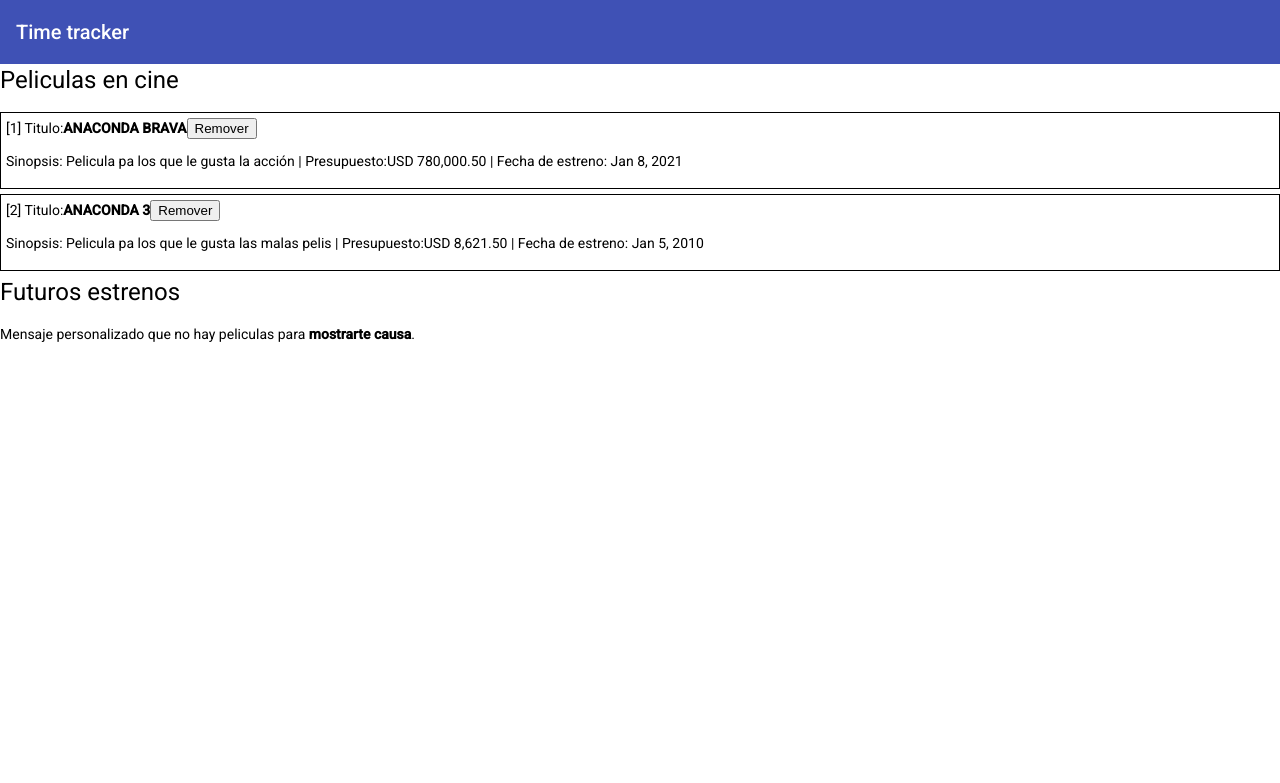
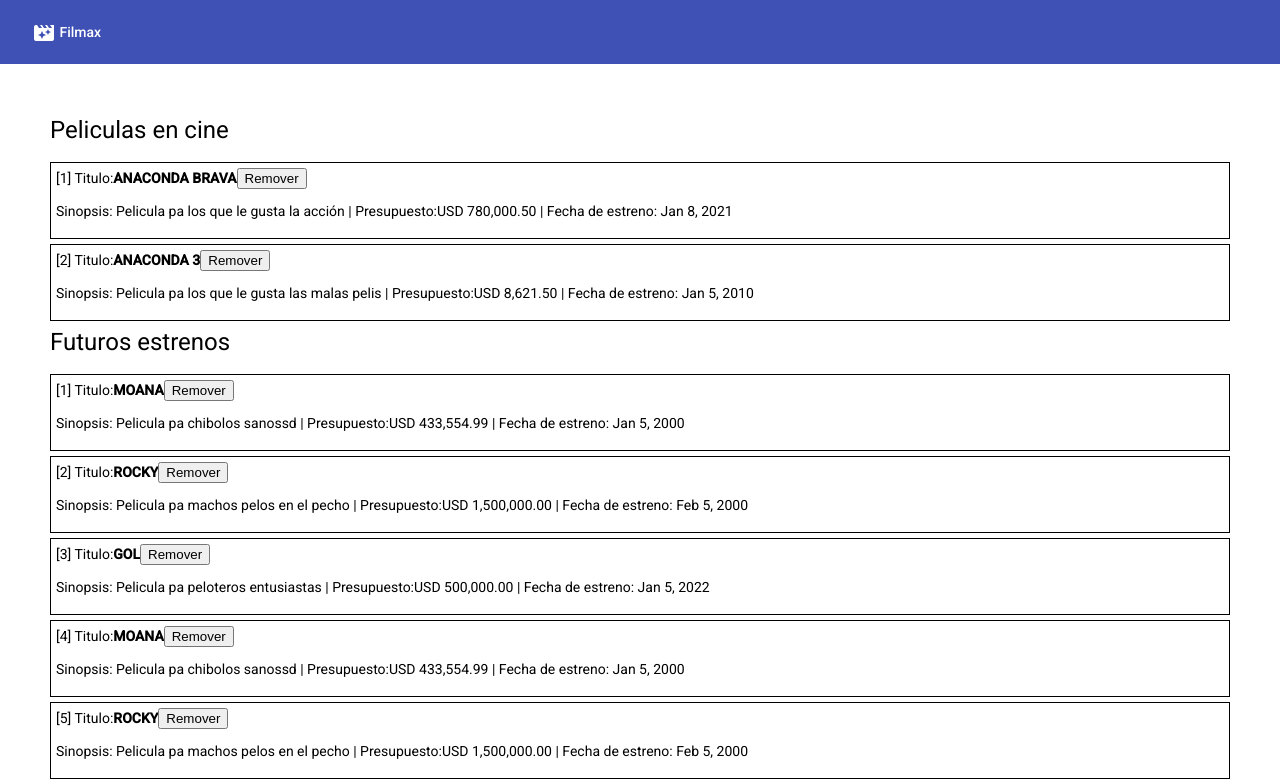
Before and after one commit to GeaSmart/Filmax-frontend, an Angular app: page / in a window 1280 px wide. Shown: the top 783 px of the page. Built offline with nearby package versions, Linux system fonts and the light colour scheme.

Commit message:
secure point

```diff
--- a/src/app/app.component.css
+++ b/src/app/app.component.css
@@ -5,3 +5,6 @@ p{
 .hidden{
     display: none;
 }
+.contenedor{
+    margin:50px;
+}
--- a/src/app/app.component.html
+++ b/src/app/app.component.html
@@ -4,10 +4,15 @@
 
 <app-menu></app-menu>
 
-<h1>Peliculas en cine</h1>
-<app-listado-peliculas [peliculas]="listadoPeliculasCine"></app-listado-peliculas>
+<div class="contenedor">
+  <h1>Peliculas en cine</h1>
+  <app-listado-peliculas
+    [peliculas]="listadoPeliculasCine"
+  ></app-listado-peliculas>
 
-<h1>Futuros estrenos</h1>
-<app-listado-peliculas [peliculas]="listadoPeliculasEstreno"></app-listado-peliculas>
-
+  <h1>Futuros estrenos</h1>
+  <app-listado-peliculas
+    [peliculas]="listadoPeliculasEstreno"
+  ></app-listado-peliculas>
+</div>
 <!-- <p (click)="manejarClick()">Test funcion {{manejarClick()}}</p> -->
--- a/src/app/app.component.ts
+++ b/src/app/app.component.ts
@@ -27,24 +27,60 @@ export class AppComponent implements OnInit {
       ];
 
       this.listadoPeliculasEstreno = [
-        // {
-        //   titulo: 'Moana',
-        //   sinopsis: 'Pelicula pa chibolos sanossd',
-        //   presupuesto: 433554.99,
-        //   fechaEstreno: new Date('01/05/2000'),
-        // },
-        // {
-        //   titulo: 'Rocky',
-        //   sinopsis: 'Pelicula pa machos pelos en el pecho',
-        //   presupuesto: 1500000,
-        //   fechaEstreno: new Date('02/05/2000'),
-        // },
-        // {
-        //   titulo: 'Gol',
-        //   sinopsis: 'Pelicula pa peloteros entusiastas',
-        //   presupuesto: 500000,
-        //   fechaEstreno: new Date('01/05/2022'),
-        // },
+        {
+          titulo: 'Moana',
+          sinopsis: 'Pelicula pa chibolos sanossd',
+          presupuesto: 433554.99,
+          fechaEstreno: new Date('01/05/2000'),
+        },
+        {
+          titulo: 'Rocky',
+          sinopsis: 'Pelicula pa machos pelos en el pecho',
+          presupuesto: 1500000,
+          fechaEstreno: new Date('02/05/2000'),
+        },
+        {
+          titulo: 'Gol',
+          sinopsis: 'Pelicula pa peloteros entusiastas',
+          presupuesto: 500000,
+          fechaEstreno: new Date('01/05/2022'),
+        },
+        {
+          titulo: 'Moana',
+          sinopsis: 'Pelicula pa chibolos sanossd',
+          presupuesto: 433554.99,
+          fechaEstreno: new Date('01/05/2000'),
+        },
+        {
+          titulo: 'Rocky',
+          sinopsis: 'Pelicula pa machos pelos en el pecho',
+          presupuesto: 1500000,
+          fechaEstreno: new Date('02/05/2000'),
+        },
+        {
+          titulo: 'Gol',
+          sinopsis: 'Pelicula pa peloteros entusiastas',
+          presupuesto: 500000,
+          fechaEstreno: new Date('01/05/2022'),
+        },
+        {
+          titulo: 'Moana',
+          sinopsis: 'Pelicula pa chibolos sanossd',
+          presupuesto: 433554.99,
+          fechaEstreno: new Date('01/05/2000'),
+        },
+        {
+          titulo: 'Rocky',
+          sinopsis: 'Pelicula pa machos pelos en el pecho',
+          presupuesto: 1500000,
+          fechaEstreno: new Date('02/05/2000'),
+        },
+        {
+          titulo: 'Gol',
+          sinopsis: 'Pelicula pa peloteros entusiastas',
+          presupuesto: 500000,
+          fechaEstreno: new Date('01/05/2022'),
+        },
       ];
     }, 1000);
   }
--- a/src/app/menu/menu.component.css
+++ b/src/app/menu/menu.component.css
@@ -0,0 +1,4 @@
+mat-toolbar{
+    position: sticky;
+    top: 0;
+}
--- a/src/app/menu/menu.component.html
+++ b/src/app/menu/menu.component.html
@@ -1,3 +1,7 @@
 <mat-toolbar color="primary">
-    Time tracker
+    <span>
+        <a mat-button>
+            <mat-icon>movie_filter</mat-icon> Filmax
+        </a>
+    </span>
 </mat-toolbar>
```
Also changed, not shown: src/app/material/material.module.ts (+5 -2 lines).
